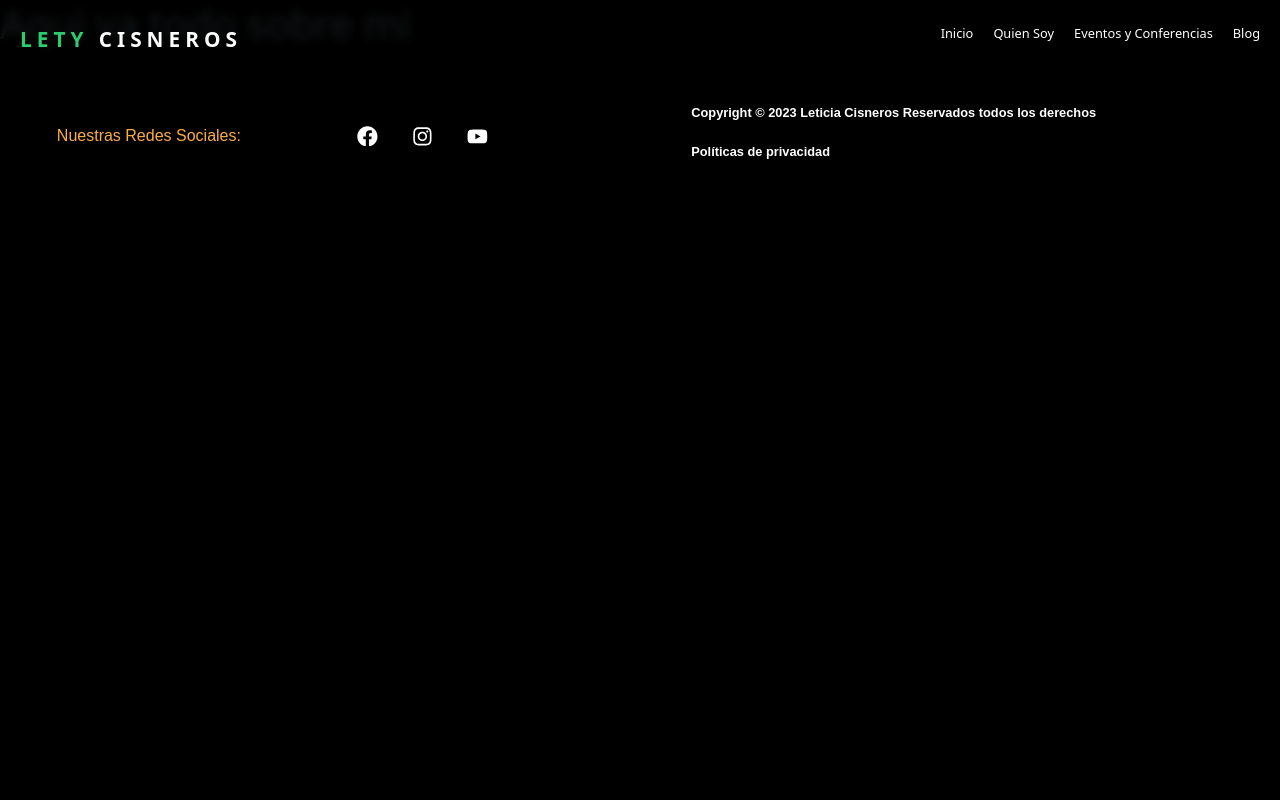
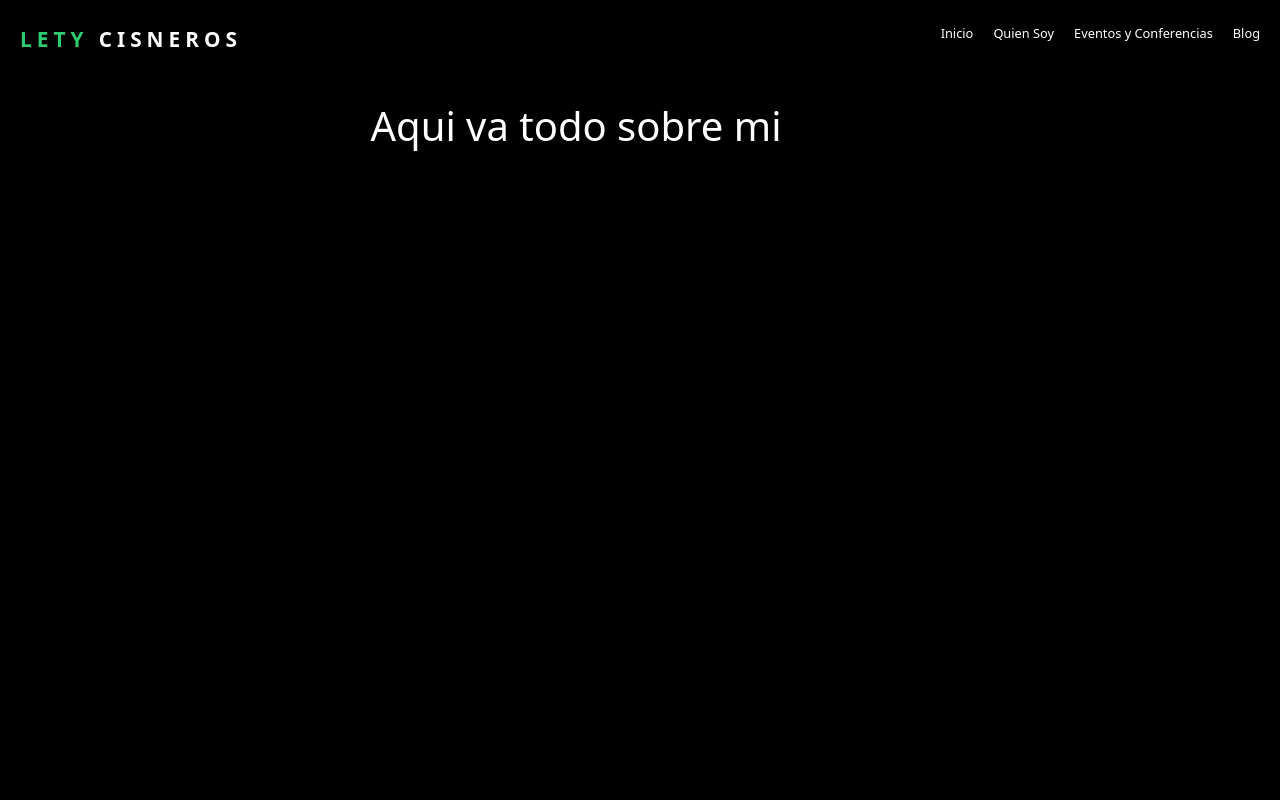
Before and after one commit to Jair-Academlo/lety_cisneros, a React (Vite) app: page /#/sobre-mi in a window 1280 px wide. Shown: the top 800 px of the page. Built offline with nearby package versions, Linux system fonts and the light colour scheme; a web font is replaced by a local one.

Commit message:
update changes

```diff
--- a/src/pages/SobreMi.jsx
+++ b/src/pages/SobreMi.jsx
@@ -1,7 +1,9 @@
+import '../styles/SobreMi.css';
+
 const SobreMi = () => {
 	return (
 		<>
-			<section>
+			<section className='section-page-sobre-mi'>
 				<div>
 					<h1>Aqui va todo sobre mi </h1>
 				</div>
--- /dev/null
+++ b/src/styles/SobreMi.css
@@ -0,0 +1,16 @@
+.section-page-sobre-mi {
+    width: 90%;
+    height: 100vh;
+}
+
+.section-page-sobre-mi div {
+    margin-top: 30px;
+    display: flex;
+    justify-content: center;
+    align-items: center;
+    height: 200px;
+}
+
+.section-page-sobre-mi div h1 {
+    color: #fff;
+}
```
